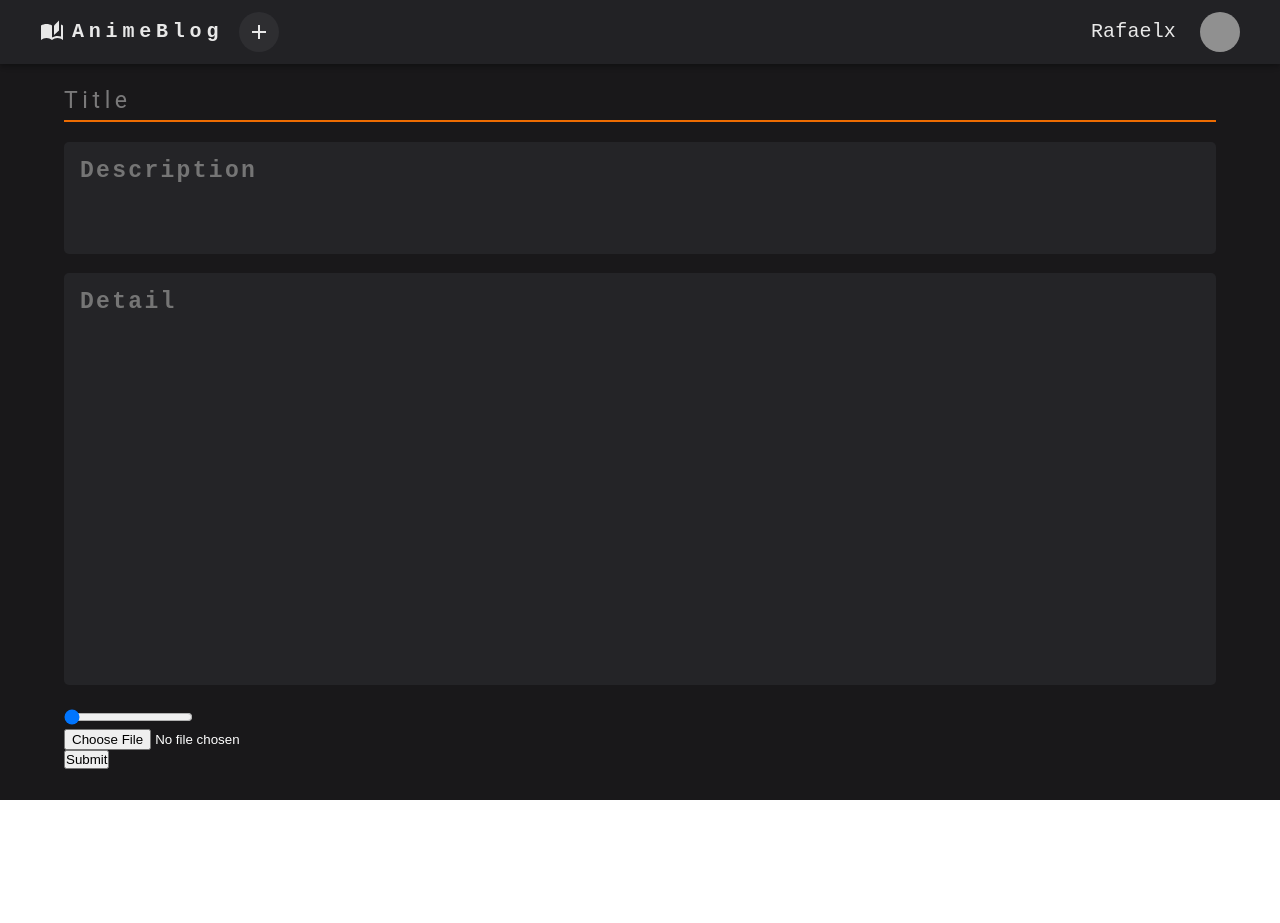
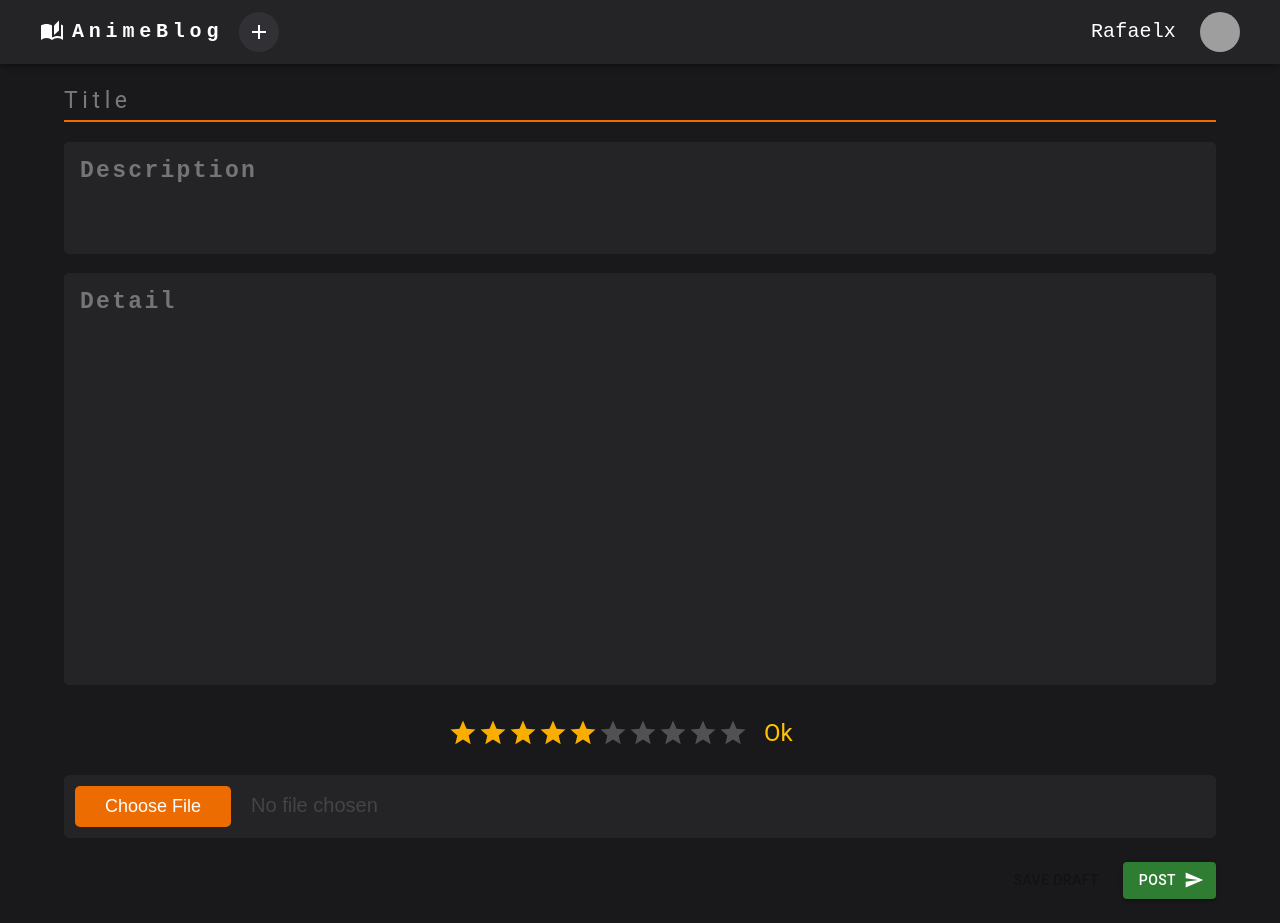
Before and after one commit to WinRafaelx/Anime-Post, a React (Vite) app: page /add in a window 1280 px wide. Before the commit the page ends 800 px from the top, so only its background shows below. Built offline with nearby package versions, Linux system fonts and the light colour scheme; grey boxes are pictures that could not be loaded.

Commit message:
Post Page complete

```diff
--- a/package.json
+++ b/package.json
@@ -15,6 +15,7 @@
     "@mui/base": "^5.0.0-beta.5",
     "@mui/icons-material": "^5.11.16",
     "@mui/material": "^5.13.6",
+    "@mui/material-next": "^6.0.0-alpha.90",
     "@mui/styled-engine-sc": "^5.12.0",
     "firebase": "^9.23.0",
     "react": "^18.2.0",
--- a/src/components/Css/Storage.css
+++ b/src/components/Css/Storage.css
@@ -7,3 +7,29 @@
 ::placeholder {
   letter-spacing: 0.2em;
 }
+
+input[type=file] {
+  max-width: 100%;
+  color: #444;
+  padding: 10px;
+  background: #fff;
+  border-radius: 5px;
+  border: 1px solid #242427;
+  font-size: 20px;
+}
+
+input[type=file]::file-selector-button {
+  margin-right: 20px;
+  border: none;
+  background: #ED6C02;
+  padding: 10px 30px;
+  border-radius: 5px;
+  color: #FFFFFF;
+  cursor: pointer;
+  transition: background .2s ease-in-out;
+  font-size: 18px;
+}
+
+input[type=file]::file-selector-button:hover {
+  background: #B25102;
+}
--- a/src/components/Navbar.jsx
+++ b/src/components/Navbar.jsx
@@ -52,7 +52,7 @@ function Navbar() {
   return (
     <AppBar
       position="fixed"
-      sx={{ backgroundColor: "#242427", color: "#FFFFFF", opacity: ".9" }}
+      sx={{ backgroundColor: "#242427", color: "#FFFFFF"}}
     >
       <Container maxWidth="xl">
         <Toolbar disableGutters>
--- a/src/components/Storage.jsx
+++ b/src/components/Storage.jsx
@@ -3,25 +3,50 @@ import { db, storage } from "../firebase/firebase.js";
 import { ref, uploadBytesResumable, getDownloadURL } from "firebase/storage";
 import { addDoc, collection, serverTimestamp } from "firebase/firestore";
 
-import { Container, TextField } from "@mui/material";
+import {
+  Container,
+  TextField,
+  Box,
+  Rating,
+  Typography,
+  Stack,
+  Button,
+} from "@mui/material";
+import StarIcon from "@mui/icons-material/Star";
+import SendIcon from "@mui/icons-material/Send";
+import { TextareaAutosize } from "@mui/base";
 import Navbar from "./Navbar.jsx";
-import { TextareaAutosize } from '@mui/base';
-import './Css/Storage.css'
+import "./Css/Storage.css";
 
 function Storage() {
   const [title, setTitle] = useState("");
   const [description, setDescription] = useState("");
   const [detail, setDetail] = useState("");
-  const [rate, setRate] = useState(0);
   const [file, setFile] = useState();
   const [percent, setPercent] = useState(0);
+  const [value, setValue] = React.useState(5);
+  const [hover, setHover] = React.useState(5);
+  const [labelColor, setLabelColor] = useState("#FFC300");
 
   const clearValues = () => {
     setTitle("");
     setDescription("");
     setDetail("");
-    setRate(0);
+    setValue(2.5);
     setFile(null);
+  };
+
+  const labels = {
+    1: "Useless",
+    2: "Useless+",
+    3: "Poor",
+    4: "Poor+",
+    5: "Ok",
+    6: "Ok+",
+    7: "Good",
+    8: "Good+",
+    9: "Excellent",
+    10: "Excellent+",
   };
 
   const handleUpload = () => {
@@ -46,7 +71,7 @@ function Storage() {
             title: title,
             description: description,
             detail: detail,
-            rate: rate,
+            rate: value,
             image: url,
             timestamp: serverTimestamp(),
           });
@@ -55,6 +80,16 @@ function Storage() {
         });
       }
     );
+  };
+
+  const getLabelText = (value) => {
+    return `${value} Star${value !== 1 ? "s" : ""}, ${labels[value]}`;
+  };
+
+  const changeLabelColor = (value) => {
+    if (value >= 8) setLabelColor("#03C04A");
+    else if (value >= 4) setLabelColor("#FFC300");
+    else setLabelColor("#C70039");
   };
 
   return (
@@ -75,7 +110,7 @@ function Storage() {
           fullWidth
           value={title}
           onChange={(e) => setTitle(e.target.value)}
-          sx={{input: { color: 'white', fontSize: 23 }, mb: 2.5}}
+          sx={{ input: { color: "white", fontSize: 23 }, mb: 2.5 }}
           inputProps={{ maxLength: 128 }}
           className="Title"
         />
@@ -83,7 +118,19 @@ function Storage() {
           placeholder="Description"
           className="Description"
           value={description}
-          style={{color: "#FFFFFF", backgroundColor: "#242427", width: "100%", minHeight: "80px", padding: "16px", fontSize: "20px", borderRadius: "5px", border: "none", outline: "none", resize:"none", marginBottom: "15px"}}
+          style={{
+            color: "#FFFFFF",
+            backgroundColor: "#242427",
+            width: "100%",
+            minHeight: "80px",
+            padding: "16px",
+            fontSize: "20px",
+            borderRadius: "5px",
+            border: "none",
+            outline: "none",
+            resize: "none",
+            marginBottom: "15px",
+          }}
           onChange={(e) => setDescription(e.target.value)}
           maxlength="256"
         />
@@ -91,23 +138,81 @@ function Storage() {
           placeholder="Detail"
           className="Description"
           value={detail}
-          style={{color: "#FFFFFF", backgroundColor: "#242427", width: "100%", minHeight: "380px", padding: "16px", fontSize: "20px", borderRadius: "5px", border: "none", outline: "none", resize:"none", marginBottom: "20px"}}
+          style={{
+            color: "#FFFFFF",
+            backgroundColor: "#242427",
+            width: "100%",
+            minHeight: "380px",
+            padding: "16px",
+            fontSize: "20px",
+            borderRadius: "5px",
+            border: "none",
+            outline: "none",
+            resize: "none",
+            marginBottom: "20px",
+          }}
           onChange={(e) => setDetail(e.target.value)}
-          maxlength="256"
         />
+        <Box
+          sx={{
+            maxWidth: 400,
+            display: "flex",
+            alignItems: "center",
+            mx: "auto",
+            display: "flex",
+            p: 1,
+            flexDirection: { xs: "column", sm: "row" },
+          }}
+        >
+          <Rating
+            name="hover-feedback"
+            value={value}
+            precision={1}
+            max={10}
+            size="large"
+            getLabelText={getLabelText}
+            onChange={(event, newValue) => {
+              setValue(newValue);
+              changeLabelColor(newValue);
+            }}
+            onChangeActive={(event, newHover) => {
+              setHover(newHover);
+            }}
+            emptyIcon={
+              <StarIcon
+                style={{ opacity: 0.55, color: "grey" }}
+                fontSize="inherit"
+              />
+            }
+          />
+          {value !== null && (
+            <Typography sx={{ ml: 2, color: labelColor }} variant="h5">
+              {labels[hover !== -1 ? hover : value]}
+            </Typography>
+          )}
+        </Box>
+
         <br />
         <input
-          type="range"
-          min={0}
-          max={5}
-          value={rate}
-          onChange={(e) => setRate(e.target.value)}
-          placeholder="Rating"
+          style={{ width: "100%", backgroundColor: "#242427" }}
+          type="file"
+          onChange={(e) => setFile(e.target.files[0])}
         />
-        <br />
-        <input type="file" onChange={(e) => setFile(e.target.files[0])} />
-        <br />
-        <button onClick={handleUpload}>Submit</button>
+        <Stack
+          direction="row"
+          spacing={2}
+          sx={{ py: 3, display: "flex", justifyContent: "right" }}
+        >
+          <Button color="primary" disabled >Save Draft</Button>
+          <Button
+            variant="contained"
+            color="success"
+            endIcon={<SendIcon />}
+            onClick={handleUpload}
+          >
+            Post
+          </Button>
+        </Stack>
       </Container>
     </div>
   );
```
Also changed, not shown: 1 other file (tests, documents, lock files or other folders).
